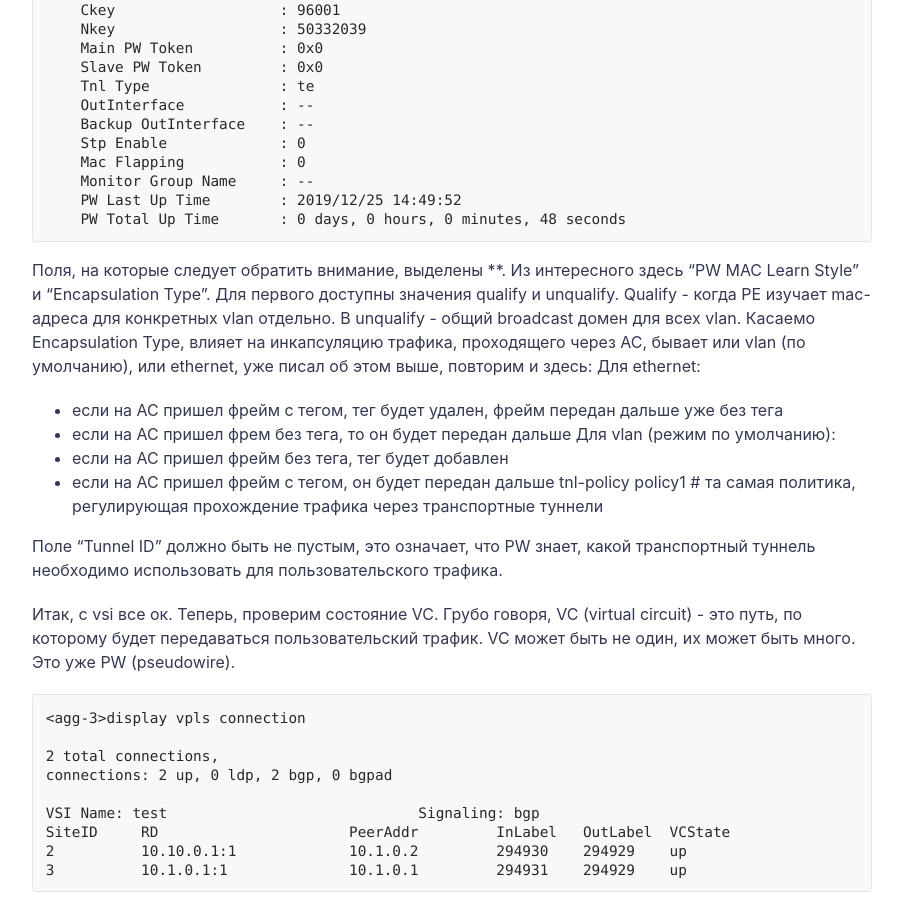
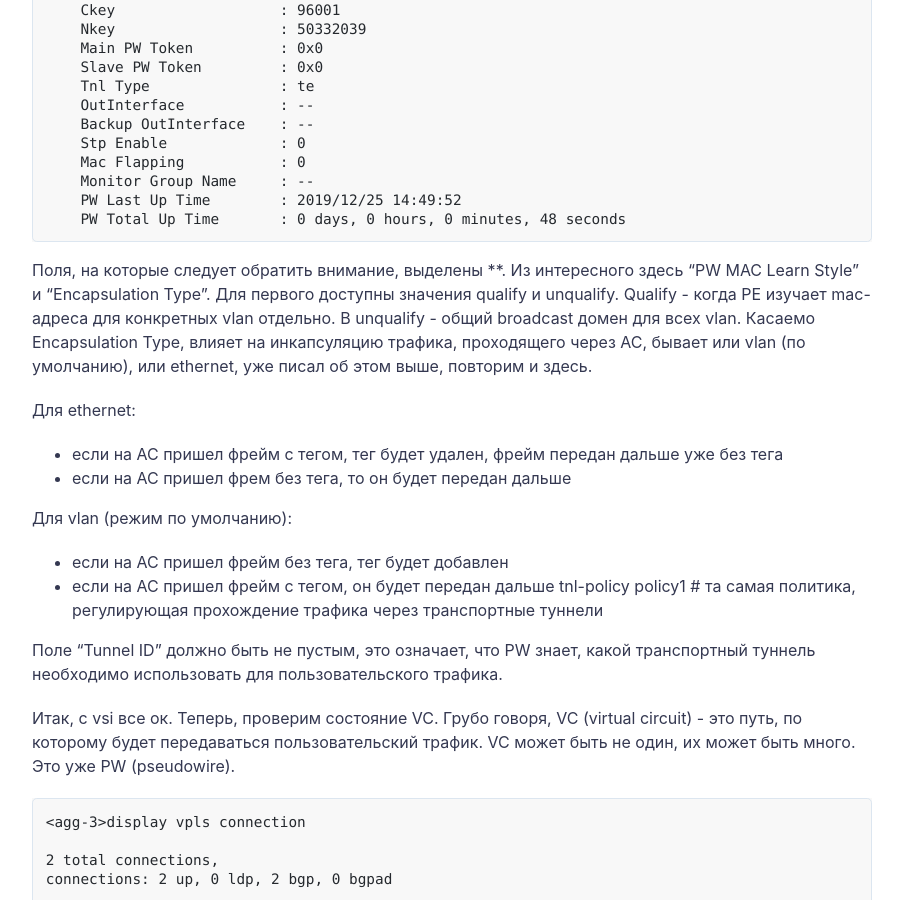
Before and after one commit to netdotwork/netdotwork.github.io, a Jekyll site: the page built from _posts/2019-12-29-vpls-huawei.md, in a window 1280 px wide and 900 px high, scrolled down 17164 px. Shown: the whole window, without its empty margins (188-1091 px from the left). Built offline with Jekyll 4.4.1, drawn with Linux system fonts in a browser that asks for light colours; comment, search, counter and statistics services are not loaded.

```diff
--- a/_posts/2019-12-29-vpls-huawei.md
+++ b/_posts/2019-12-29-vpls-huawei.md
@@ -623,11 +623,15 @@ display vsi test verbose
 Поля, на которые следует обратить внимание, выделены **.
 Из интересного здесь "PW MAC Learn Style" и "Encapsulation Type".
 Для первого доступны значения qualify и unqualify. Qualify - когда РЕ изучает mac-адреса для конкретных vlan отдельно. В unqualify - общий broadcast домен для всех vlan.
-Касаемо Encapsulation Type, влияет на инкапсуляцию трафика, проходящего через AC, бывает или vlan (по умолчанию), или ethernet, уже писал об этом выше, повторим и здесь:
+Касаемо Encapsulation Type, влияет на инкапсуляцию трафика, проходящего через AC, бывает или vlan (по умолчанию), или ethernet, уже писал об этом выше, повторим и здесь.
+
 Для ethernet:
+
 - если на АС пришел фрейм с тегом, тег будет удален, фрейм передан дальше уже без тега
 - если на АС пришел фрем без тега, то он будет передан дальше
+
 Для vlan (режим по умолчанию):
+
 - если на АС пришел фрейм без тега, тег будет добавлен
 - если на АС пришел фрейм с тегом, он будет передан дальше
  tnl-policy policy1 # та самая политика, регулирующая прохождение трафика через транспортные туннели
```
